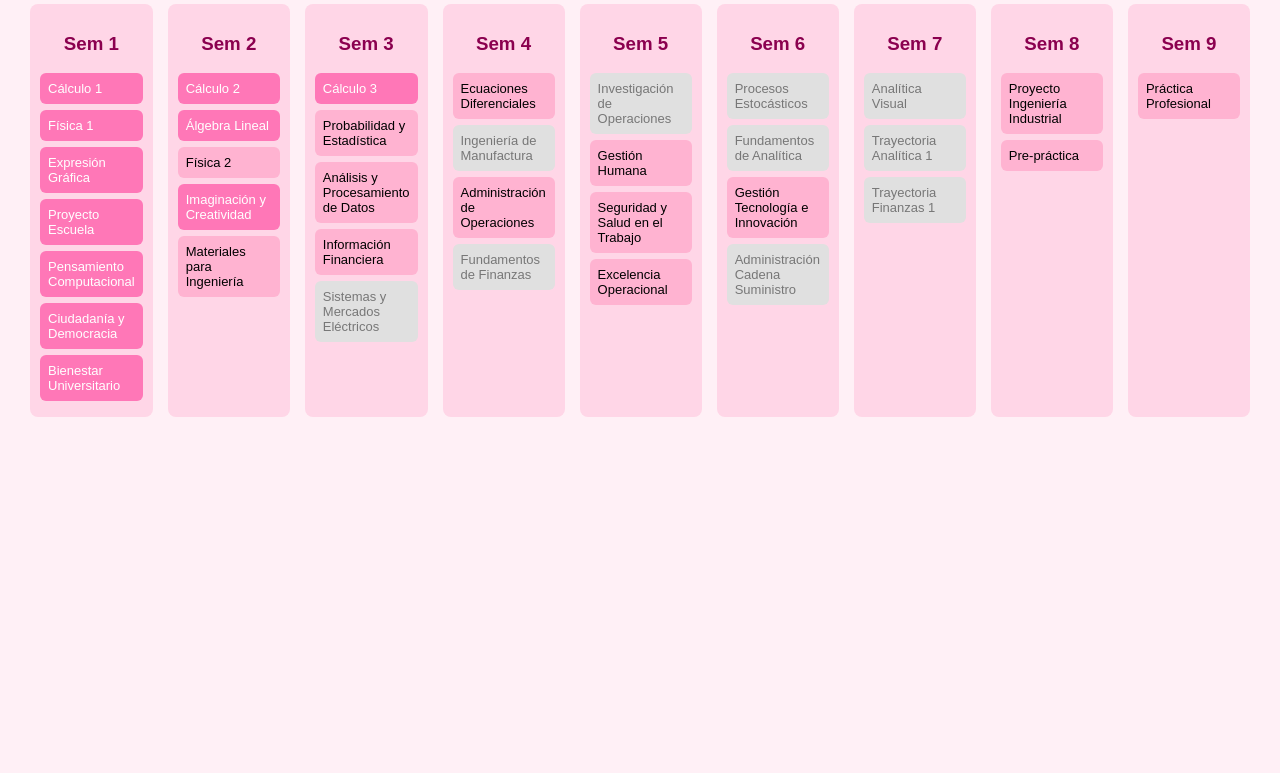
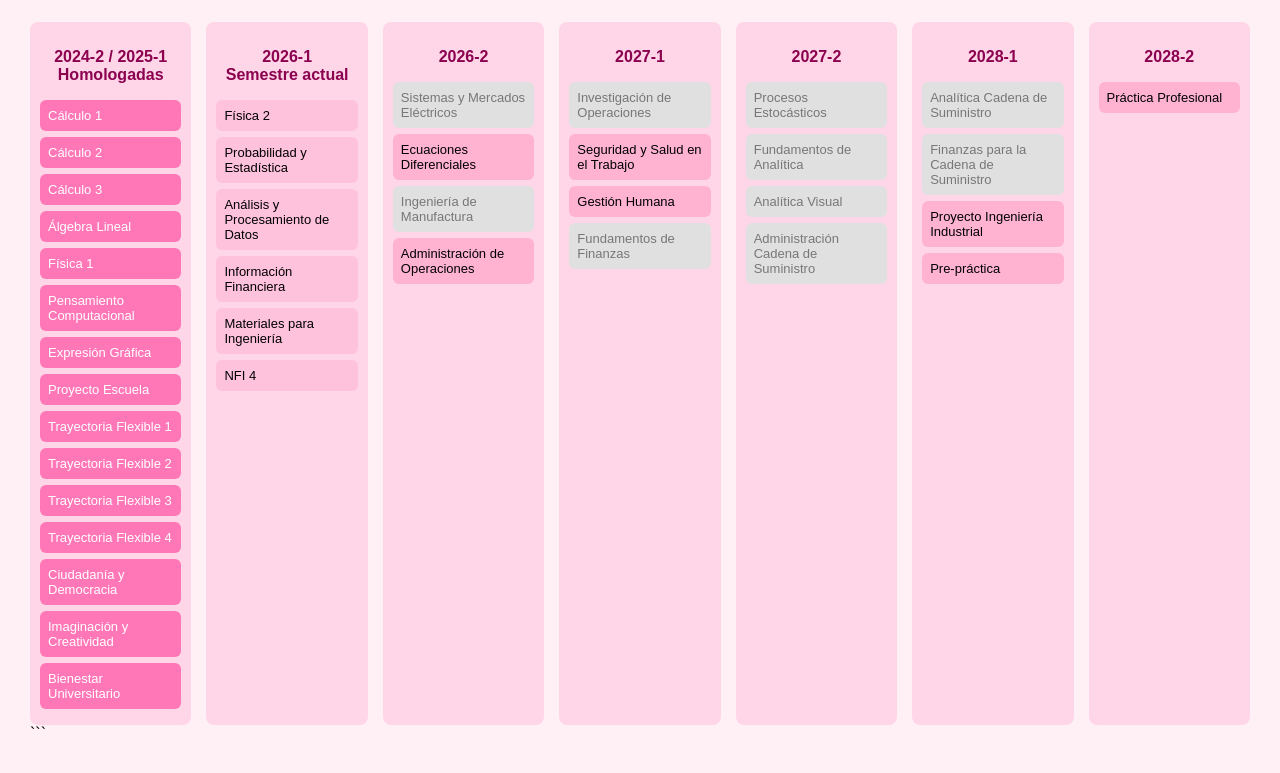
Before and after one commit to manuelavargasvalencia12-ship-it/Pensum---ingenier-a---industrial-, a plain HTML site: page index.html in a window 1280 px wide. Shown: the part 152-925 px from the top of the page. Before the commit the page ends 800 px from the top, so only its background shows below. Drawn offline with Linux system fonts and the light colour scheme.

Commit message:
Update index.html

````diff
--- a/index.html
+++ b/index.html
@@ -1,8 +1,9 @@
+```html
 <!DOCTYPE html>
 <html>
 <head>
 <meta charset="UTF-8">
-<title>Pensum Ingeniería Industrial</title>
+<title>Mi Pensum Personal - Ingeniería Industrial</title>
 
 <style>
 
@@ -27,7 +28,7 @@ color:#8b004f;
 
 .grid{
 display:grid;
-grid-template-columns: repeat(9, 1fr);
+grid-template-columns: repeat(7, 1fr);
 gap:15px;
 }
 
@@ -40,6 +41,7 @@ border-radius:8px;
 .semester h3{
 text-align:center;
 color:#8b004f;
+font-size:16px;
 }
 
 .course{
@@ -70,6 +72,11 @@ color:white;
 .homologada{
 background:#ff77b7;
 color:white;
+cursor:default;
+}
+
+.current{
+background:#ffc2dd;
 }
 
 </style>
@@ -77,7 +84,7 @@ color:white;
 
 <body>
 
-<h1>Pensum Ingeniería Industrial</h1>
+<h1>Mi Pensum Personal – Ingeniería Industrial</h1>
 
 <div class="stats">
 Créditos completados: <span id="credits">0</span> |
@@ -86,108 +93,95 @@ Progreso carrera: <span id="progress">0%</span>
 
 <div class="grid">
 
-<!-- SEMESTRE 1 -->
+<!-- SEMESTRE HOMOLOGADO -->
 
 <div class="semester">
-<h3>Sem 1</h3>
+<h3>2024-2 / 2025-1<br>Homologadas</h3>
 
 <div class="course homologada completed" id="calc1" data-credits="3">Cálculo 1</div>
+<div class="course homologada completed" id="calc2" data-credits="3">Cálculo 2</div>
+<div class="course homologada completed" id="calc3" data-credits="3">Cálculo 3</div>
+<div class="course homologada completed" id="algebra" data-credits="3">Álgebra Lineal</div>
 <div class="course homologada completed" id="fis1" data-credits="3">Física 1</div>
+<div class="course homologada completed" id="pc" data-credits="3">Pensamiento Computacional</div>
 <div class="course homologada completed" id="exp" data-credits="2">Expresión Gráfica</div>
 <div class="course homologada completed" id="proyEsc" data-credits="2">Proyecto Escuela</div>
-<div class="course homologada completed" id="pc" data-credits="3">Pensamiento Computacional</div>
-<div class="course homologada completed" id="cdd" data-credits="2">Ciudadanía y Democracia</div>
-<div class="course homologada completed" id="bienestar" data-credits="1">Bienestar Universitario</div>
+<div class="course homologada completed" data-credits="2">Trayectoria Flexible 1</div>
+<div class="course homologada completed" data-credits="2">Trayectoria Flexible 2</div>
+<div class="course homologada completed" data-credits="2">Trayectoria Flexible 3</div>
+<div class="course homologada completed" data-credits="2">Trayectoria Flexible 4</div>
+<div class="course homologada completed" data-credits="2">Ciudadanía y Democracia</div>
+<div class="course homologada completed" data-credits="2">Imaginación y Creatividad</div>
+<div class="course homologada completed" data-credits="1">Bienestar Universitario</div>
 
 </div>
 
-<!-- SEMESTRE 2 -->
+<!-- SEMESTRE ACTUAL -->
 
 <div class="semester">
-<h3>Sem 2</h3>
+<h3>2026-1<br>Semestre actual</h3>
 
-<div class="course homologada completed" id="calc2" data-prereq="calc1" data-credits="3">Cálculo 2</div>
-<div class="course homologada completed" id="algebra" data-prereq="calc1" data-credits="3">Álgebra Lineal</div>
-<div class="course" id="fis2" data-prereq="fis1" data-credits="3">Física 2</div>
-<div class="course homologada completed" data-credits="2">Imaginación y Creatividad</div>
-<div class="course" id="matIng" data-credits="3">Materiales para Ingeniería</div>
+<div class="course current" id="fis2" data-prereq="fis1" data-credits="3">Física 2</div>
+<div class="course current" id="prob" data-prereq="calc2" data-credits="3">Probabilidad y Estadística</div>
+<div class="course current" id="datos" data-prereq="pc" data-credits="3">Análisis y Procesamiento de Datos</div>
+<div class="course current" id="infoFin" data-credits="3">Información Financiera</div>
+<div class="course current" id="matIng" data-credits="3">Materiales para Ingeniería</div>
+<div class="course current" data-credits="2">NFI 4</div>
 
 </div>
 
-<!-- SEMESTRE 3 -->
+<!-- 2026-2 -->
 
 <div class="semester">
-<h3>Sem 3</h3>
+<h3>2026-2</h3>
 
-<div class="course homologada completed" id="calc3" data-prereq="calc2" data-credits="3">Cálculo 3</div>
-<div class="course" id="prob" data-prereq="calc2" data-credits="3">Probabilidad y Estadística</div>
-<div class="course" id="datos" data-prereq="pc" data-credits="3">Análisis y Procesamiento de Datos</div>
-<div class="course" id="infoFin" data-credits="3">Información Financiera</div>
 <div class="course locked" id="sistElec" data-prereq="fis2" data-credits="3">Sistemas y Mercados Eléctricos</div>
+<div class="course locked" id="ed" data-prereq="calc3" data-credits="3">Ecuaciones Diferenciales</div>
+<div class="course locked" id="manuf" data-prereq="matIng" data-credits="3">Ingeniería de Manufactura</div>
+<div class="course" id="admOps" data-credits="3">Administración de Operaciones</div>
 
 </div>
 
-<!-- SEMESTRE 4 -->
+<!-- 2027-1 -->
 
 <div class="semester">
-<h3>Sem 4</h3>
+<h3>2027-1</h3>
 
-<div class="course locked" id="ed" data-prereq="calc3" data-credits="3">Ecuaciones Diferenciales</div>
-<div class="course locked" id="manuf" data-prereq="matIng" data-credits="3">Ingeniería de Manufactura</div>
-<div class="course" id="admOps" data-credits="3">Administración de Operaciones</div>
+<div class="course locked" id="invOps" data-prereq="prob" data-credits="3">Investigación de Operaciones</div>
+<div class="course" data-credits="3">Seguridad y Salud en el Trabajo</div>
+<div class="course" data-credits="3">Gestión Humana</div>
 <div class="course locked" id="finanzas" data-prereq="infoFin" data-credits="3">Fundamentos de Finanzas</div>
 
 </div>
 
-<!-- SEMESTRE 5 -->
+<!-- 2027-2 -->
 
 <div class="semester">
-<h3>Sem 5</h3>
+<h3>2027-2</h3>
 
-<div class="course locked" id="invOps" data-prereq="prob" data-credits="3">Investigación de Operaciones</div>
-<div class="course" data-credits="3">Gestión Humana</div>
-<div class="course" data-credits="3">Seguridad y Salud en el Trabajo</div>
-<div class="course" data-credits="3">Excelencia Operacional</div>
+<div class="course locked" id="estoc" data-prereq="prob" data-credits="3">Procesos Estocásticos</div>
+<div class="course locked" id="fundAnalitica" data-prereq="datos" data-credits="3">Fundamentos de Analítica</div>
+<div class="course locked" data-prereq="fundAnalitica" data-credits="3">Analítica Visual</div>
+<div class="course locked" id="cadena" data-prereq="admOps" data-credits="3">Administración Cadena de Suministro</div>
 
 </div>
 
-<!-- SEMESTRE 6 -->
+<!-- 2028-1 -->
 
 <div class="semester">
-<h3>Sem 6</h3>
+<h3>2028-1</h3>
 
-<div class="course locked" id="estoc" data-prereq="prob" data-credits="3">Procesos Estocásticos</div>
-<div class="course locked" id="fundAnalitica" data-prereq="datos" data-credits="3">Fundamentos de Analítica</div>
-<div class="course" data-credits="3">Gestión Tecnología e Innovación</div>
-<div class="course locked" id="cadena" data-prereq="admOps" data-credits="3">Administración Cadena Suministro</div>
-
-</div>
-
-<!-- SEMESTRE 7 -->
-
-<div class="semester">
-<h3>Sem 7</h3>
-
-<div class="course locked" data-prereq="fundAnalitica" data-credits="3">Analítica Visual</div>
-<div class="course locked" data-prereq="cadena" data-credits="3">Trayectoria Analítica 1</div>
-<div class="course locked" data-prereq="finanzas" data-credits="3">Trayectoria Finanzas 1</div>
-
-</div>
-
-<!-- SEMESTRE 8 -->
-
-<div class="semester">
-<h3>Sem 8</h3>
-
+<div class="course locked" data-prereq="cadena" data-credits="3">Analítica Cadena de Suministro</div>
+<div class="course locked" data-prereq="finanzas" data-credits="3">Finanzas para la Cadena de Suministro</div>
 <div class="course" data-credits="3">Proyecto Ingeniería Industrial</div>
 <div class="course" data-credits="2">Pre-práctica</div>
 
 </div>
 
-<!-- SEMESTRE 9 -->
+<!-- 2028-2 -->
 
 <div class="semester">
-<h3>Sem 9</h3>
+<h3>2028-2</h3>
 
 <div class="course" data-credits="18">Práctica Profesional</div>
 
@@ -256,3 +250,4 @@ updateStats()
 
 </body>
 </html>
+```
````
